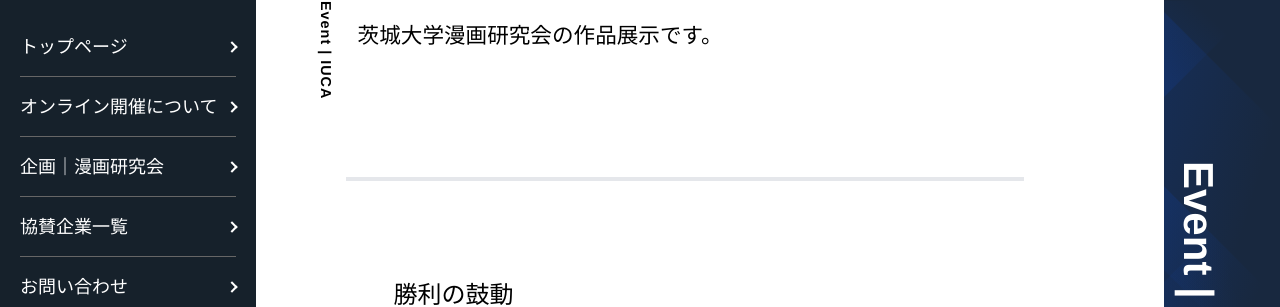
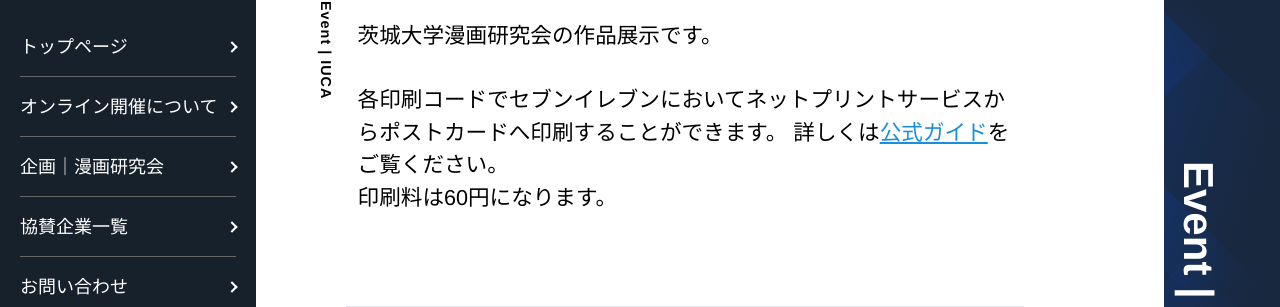
Before and after one commit to kougakusai/kougakusai-hp, a Next.js app: page /event/mangakenkyukai in a window 1280 px wide. Shown: the part 219-526 px from the top of the page. Built offline with nearby package versions, Linux system fonts and the light colour scheme.

Commit message:
印刷コード追記

```diff
--- a/src/pages/event/mangakenkyukai.tsx
+++ b/src/pages/event/mangakenkyukai.tsx
@@ -6,9 +6,10 @@ import Subtitle from "src/components/modules/Subtitle";
 import Picture from "src/components/modules/Exhibition/Picture";
 import SocialLinks from "src/components/modules/Exhibition/SocialLinks";
 
-const expireDate = "2021-11-07T24:00:00+0900"; //ポストカード期限（yyyy-MM-DDTHH:mm:ss+0900） TODO
+// const expireDate = "2021-11-07T24:00:00+0900"; //ポストカード期限（yyyy-MM-DDTHH:mm:ss+0900） TODO
 
-const isAvail = new Date().getTime() <= new Date(expireDate).getTime();
+const isAvail = true;
+// new Date().getTime() <= new Date(expireDate).getTime();
 
 const info = {
   name: "漫画研究会",
@@ -19,7 +20,8 @@ const info = {
   introduction: "茨城大学漫画研究会の作品展示です。",
   pcexp: (
     <>
-      各印刷コードでセブンイレブンにおいてネットプリントサービスからポストカードへ印刷することができます。 詳しくは
+      各印刷コードでセブンイレブンにおいてネットプリントサービスからポストカードへ印刷することができます。
+      詳しくは
       <a
         href="https://www.printing.ne.jp/support/lite/guide/step2.html"
         className="text-k-blue-dark underline"
@@ -30,45 +32,54 @@ const info = {
       </a>
       をご覧ください。
       <br />
-      印刷コードは11月6日に公開予定です。
+      印刷料は60円になります。
       <br />
+      {/* TODO 印刷コード有効期限
+      印刷コードの有効期限は11月0*日()**:**までです。
+      <br /> */}
     </>
   ),
 
   contents: [
     {
       title: "勝利の鼓動",
-      picPath: "https://drive.google.com/uc?id=1ABRshTDa-iXN5ddEKrDK-ost1LOHvPSN",
+      picPath:
+        "https://drive.google.com/uc?id=1ABRshTDa-iXN5ddEKrDK-ost1LOHvPSN",
       pn: "飛燕",
     },
     {
       title: "四年間のあとがき",
-      picPath: "https://drive.google.com/uc?id=1IikyebIWPUphOsKYKewYjKsxVngzDYOq",
+      picPath:
+        "https://drive.google.com/uc?id=1IikyebIWPUphOsKYKewYjKsxVngzDYOq",
       pn: "植物好きの人",
     },
     {
       title: "対空番長",
-      picPath: "https://drive.google.com/uc?id=1DU6jT3-koFTCpF0l9dvsrj9rw-tqI5v4",
+      picPath:
+        "https://drive.google.com/uc?id=1DU6jT3-koFTCpF0l9dvsrj9rw-tqI5v4",
       pn: "arutoron",
     },
     {
       title: "躍動トリオ",
-      picPath: "https://drive.google.com/uc?id=10ygdB1SnFhGaB6rmKKmbmCWW3_BodjtD",
+      picPath:
+        "https://drive.google.com/uc?id=10ygdB1SnFhGaB6rmKKmbmCWW3_BodjtD",
       pn: "抹茶ソーダ",
     },
     {
       title: "Tell Your World",
-      picPath: "https://drive.google.com/uc?id=1HPO-ySJEgXnu38xId78MxJby1_5ewzyJ",
+      picPath:
+        "https://drive.google.com/uc?id=1HPO-ySJEgXnu38xId78MxJby1_5ewzyJ",
       pn: "メイユー",
-      // pcCode: "TBA",
-      // isAvail: isAvail,
+      pcCode: "59Y2LRZU",
+      isAvail: isAvail,
     },
     {
       title: "鳴神",
-      picPath: "https://drive.google.com/uc?id=1Ea0hx1YBrgcKtGRQCAddxHoeeCyhg33K",
+      picPath:
+        "https://drive.google.com/uc?id=1Ea0hx1YBrgcKtGRQCAddxHoeeCyhg33K",
       pn: "光",
-      // pcCode: "TBA",
-      // isAvail: isAvail,
+      pcCode: "45Q488QK",
+      isAvail: isAvail,
     },
   ],
 };
@@ -109,15 +120,19 @@ export default function Mangakenkyukai() {
         </section>
         <hr className="border-2 my-16" />
         <section className={clsx("w-full h-full", "space-y-24 divide-y-2")}>
-          {info.contents.map(({ title, picPath, pn }) => {
-            return <Picture title={title} src={picPath} author={pn} key={title} />;
+          {info.contents.map(({ title, picPath, pn, pcCode, isAvail }) => {
+            return (
+              <Picture
+                title={title}
+                src={picPath}
+                author={pn}
+                postcard={pcCode}
+                avail={isAvail}
+                key={title}
+              />
+            );
           })}
         </section>
-        {/* <section className={clsx("w-full h-full", "space-y-24 divide-y-2")}>
-          {info.contents.map(({ title, picPath, pn, pcCode, isAvail }) => {
-            return <Picture title={title} src={picPath} author={pn} postcard={pcCode} avail={isAvail} key={title} />;
-          })}
-        </section> */}
       </article>
     </>
   );
@@ -125,7 +140,10 @@ export default function Mangakenkyukai() {
 
 Mangakenkyukai.getLayout = function getLayout(page: ReactElement) {
   return (
-    <ArticleLayout titleJa={`企画｜${info.name}`} titleEn={`Event | ${info.nameen}`}>
+    <ArticleLayout
+      titleJa={`企画｜${info.name}`}
+      titleEn={`Event | ${info.nameen}`}
+    >
       {page}
     </ArticleLayout>
   );
```
